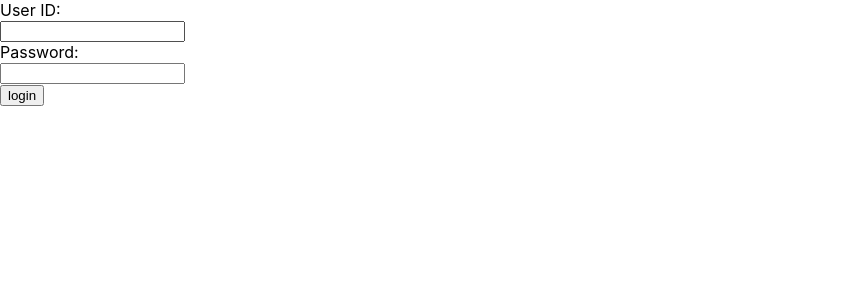
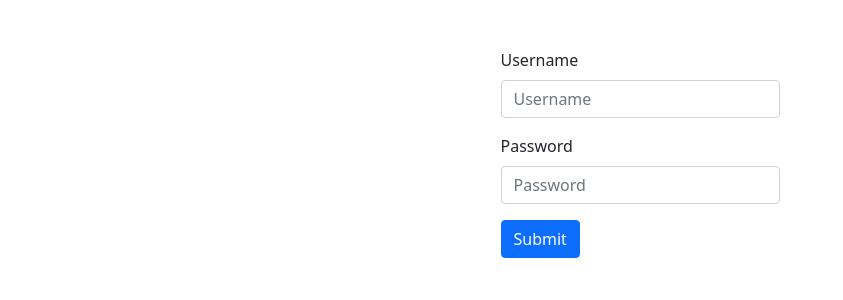
Before and after one commit to lladeebll/complaint-management-system, a React (Create React App) app in the folder client/: page / in a window 1280 px wide. Shown: the top 300 px of the page, without its empty margins (0-843 px from the left). Built offline with nearby package versions, Linux system fonts and the light colour scheme.

Commit message:
added bootstrap

```diff
--- a/client/package.json
+++ b/client/package.json
@@ -6,7 +6,9 @@
     "@testing-library/jest-dom": "^5.15.0",
     "@testing-library/react": "^11.2.7",
     "@testing-library/user-event": "^12.8.3",
+    "bootstrap": "^5.1.3",
     "react": "^17.0.2",
+    "react-bootstrap": "^2.0.2",
     "react-dom": "^17.0.2",
     "react-scripts": "4.0.3",
     "web-vitals": "^1.1.2"
--- a/client/src/App.js
+++ b/client/src/App.js
@@ -2,15 +2,16 @@
 import './App.css';
 import RegistrationPage from './pages/RegistrationPage';
 import LoginForm from './components/LoginForm';
+import { Container } from 'react-bootstrap';
 
 function App() {
 
 
   return (
-    <div>
+    <Container>
       {/* <RegistrationPage></RegistrationPage> */}
       <LoginForm></LoginForm>
-    </div>
+    </Container>
   );
 }
 
--- a/client/src/components/LoginForm.js
+++ b/client/src/components/LoginForm.js
@@ -1,8 +1,10 @@
 import { useForm } from "../customHooks/UseForm"
+import { Form, Button } from 'react-bootstrap';
+
 const LoginForm = () => {
 
     const [values,  handleChange]   =   useForm({
-        userId:"",
+        userName:"",
         password:"",
     })
 
@@ -11,29 +13,20 @@ const LoginForm = () => {
         console.log(values);
     }
     return (
-        <div className="container">
-            <form onSubmit={onSubmit}>
+            <Form onSubmit={onSubmit} className="w-25 m-auto mt-5">
+                <Form.Group className="mb-3">
+                    <Form.Label>Username</Form.Label>
+                    <Form.Control type="text" onChange={handleChange} name="userName" value={values.userName} placeholder="Username" />
+                </Form.Group>
 
-                <div className="input">
-                    <div className="label">
-                        <label htmlFor="userId">User ID: &nbsp;</label>
-                    </div>
-                    <div>
-                        <input name="userId" onChange={handleChange} value={values.userId} id="userId" type="text"  required/>
-                    </div>
-                </div>
-
-                <div className="input">
-                    <div className="label">
-                        <label htmlFor="password">Password: &nbsp;</label>
-                    </div>
-                    <div>
-                        <input name="password" onChange={handleChange} value={values.password} id="password" type="password"  required/>
-                    </div>
-                </div>
-                <input type="submit" value="login" />
-            </form>
-        </div>
+                <Form.Group className="mb-3">
+                    <Form.Label>Password</Form.Label>
+                    <Form.Control type="password" onChange={handleChange} name="password" value={values.password}  placeholder="Password" />
+                </Form.Group>
+                <Button variant="primary" type="submit">
+                    Submit
+                </Button>
+            </Form>
     )
 }
 
--- a/client/src/index.js
+++ b/client/src/index.js
@@ -3,6 +3,7 @@ import ReactDOM from 'react-dom';
 import './index.css';
 import App from './App';
 import reportWebVitals from './reportWebVitals';
+import 'bootstrap/dist/css/bootstrap.min.css';
 
 ReactDOM.render(
   <React.StrictMode>
--- a/client/src/pages/LoginPage.js
+++ b/client/src/pages/LoginPage.js
@@ -1,10 +1,11 @@
-import LoginForm from "../components/LoginForm"
+import LoginForm from "../components/LoginForm";
 
 const LoginPage = () => {
     return (
-        <div>
+        <div className="d-flex justify-content-center">
             <LoginForm></LoginForm>
         </div>
+
     )
 }
 
```
Also changed, not shown: 1 other file (tests, documents, lock files or other folders).
